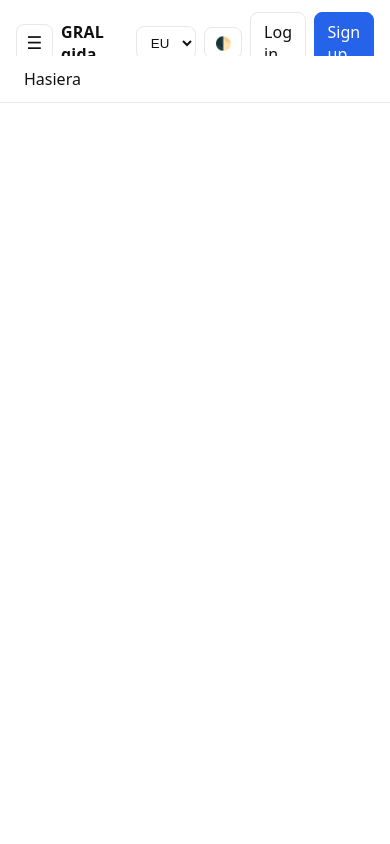
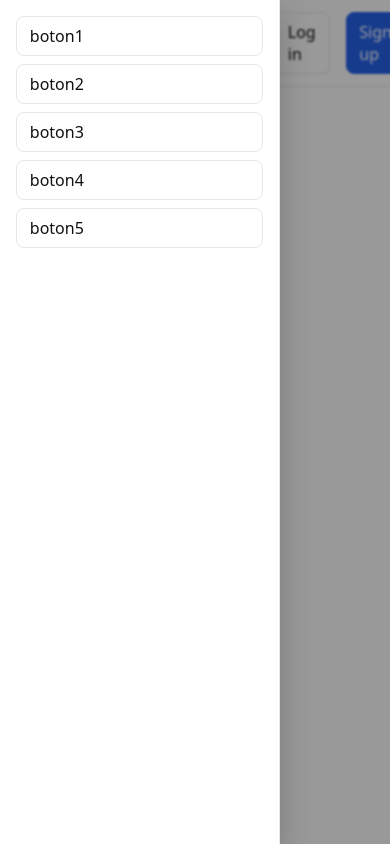
Before and after one commit to Ivangb-626/PKEmobile, a plain HTML site: page header.html in a window 390 px wide. Both pictures are taken after a click on the button "Menu". Drawn offline with Linux system fonts and the light colour scheme.

Commit message:
Menu hamburguesa

```diff
--- a/estiloak.css
+++ b/estiloak.css
@@ -5,22 +5,23 @@ body { margin:0; font-family: system-ui, -apple-system, Segoe UI, Roboto, Ubuntu
 a { color: inherit; text-decoration: none; }
 /* Header */
 .site-header { position: sticky; top:0; z-index:50; background: var(--bg); border-bottom: 1px solid var(--border); }
-.header-inner { max-width: 1080px; margin: 0 auto; padding: 0.75rem 1rem; display:flex; align-items:center; justify-content: space-between; gap:1rem; }
+.header-inner { max-width: 1080px; margin: 0 auto; padding: 0.75rem 1rem; display:flex; align-items:center; justify-content: space-between; gap:2rem; }
+/* Slightly shift header content to the right for full-screen visibility */
+.header-inner { padding: 0.75rem 1rem; justify-content: space-between; }
 .brand { font-weight: 700; letter-spacing: .2px; }
-.left { display:flex; align-items:center; gap:.5rem; }
-.nav-links { display:flex; align-items:center; gap:1rem; }
+.left { display:flex; align-items:center; gap:1rem; }
+.nav-links { display:flex; align-items:center; gap:1.25rem; }
 .nav-links a { padding:.25rem .5rem; border-radius:.375rem; }
 .nav-links a:hover { background: var(--border); }
-.actions { display:flex; align-items:center; gap:.5rem; }
+.actions { display:flex; align-items:center; gap:1rem; }
 .btn { padding:.5rem .8rem; border:1px solid var(--border); border-radius:.5rem; background: transparent; color: var(--fg); display:inline-block; }
 .btn.primary { background: var(--primary); color: white; border-color: var(--primary); }
 .btn:hover { filter: brightness(1.05); }
 .icon-btn { border:1px solid var(--border); background: transparent; color: var(--fg); border-radius:.5rem; padding:.45rem .6rem; cursor:pointer; }
 select { background: transparent; color: var(--fg); border:1px solid var(--border); border-radius:.5rem; padding:.45rem .6rem; }
 /* Mobile menu */
-#menuBtn { display:none; font-size:1.1rem; }
+#menuBtn { display:inline-block; font-size:1.1rem; }
 @media (max-width: 768px) {
-    #menuBtn { display:inline-block; }
     .nav-links { display:none; position: absolute; top: 56px; left:0; right:0; background: var(--bg); border-bottom:1px solid var(--border); padding: .5rem 1rem; flex-direction: column; align-items: flex-start; }
     .nav-links.open { display:flex; }
 }
@@ -34,3 +35,9 @@ select { background: transparent; color: var(--fg); border:1px solid var(--borde
 .footer-row { display:flex; justify-content:center; align-items:center; flex-wrap:wrap; gap:.5rem .75rem; padding:.25rem 0; text-align:center; }
 .site-footer a { color: var(--primary); text-decoration: underline; }
 .site-footer a:hover { filter: brightness(1.1); text-decoration-thickness: 2px; }
+/* Side menu (hamburger drawer) */
+.backdrop { position: fixed; inset: 0; background: rgba(0,0,0,.4); backdrop-filter: blur(1px); z-index: 70; }
+.side-menu { position: fixed; top: 0; left: 0; height: 100%; width: 280px; max-width: 80%; background: var(--bg); border-right: 1px solid var(--border); box-shadow: 0 10px 30px rgba(0,0,0,.2); transform: translateX(-100%); transition: transform .25s ease; z-index: 80; }
+.side-menu.open { transform: translateX(0); }
+.side-menu-inner { display: flex; flex-direction: column; gap: .5rem; padding: 1rem; }
+.side-menu .btn { display: block; width: 100%; text-align: left; }
--- a/header.html
+++ b/header.html
@@ -26,6 +26,16 @@
           <a href="#" id="signupBtn" class="btn primary" data-i18n="auth.signup">Sign up</a>
         </div>
       </div>
+      <div id="backdrop" class="backdrop" hidden></div>
+      <aside id="sideMenu" class="side-menu" aria-hidden="true">
+        <div class="side-menu-inner">
+          <a href="" class="btn">boton1</a>
+          <a href="" class="btn">boton2</a>
+          <a href="" class="btn">boton3</a>
+          <a href="" class="btn">boton4</a>
+          <a href="" class="btn">boton5</a>
+        </div>
+      </aside>
     </header>
 
     <script>
@@ -39,6 +49,8 @@
         var loginBtn = document.getElementById('loginBtn');
         var signupBtn = document.getElementById('signupBtn');
         var subtitle = document.getElementById('subtitle');
+        var sideMenu = document.getElementById('sideMenu');
+        var backdrop = document.getElementById('backdrop');
 
         var dict = {
           es: {
@@ -78,10 +90,23 @@
           try { localStorage.setItem('theme', isDark ? 'dark' : 'light'); } catch (e) {}
         });
 
+        function openMenu() {
+          sideMenu.classList.add('open');
+          backdrop.hidden = false;
+          menuBtn.setAttribute('aria-expanded', 'true');
+          sideMenu.setAttribute('aria-hidden', 'false');
+        }
+        function closeMenu() {
+          sideMenu.classList.remove('open');
+          backdrop.hidden = true;
+          menuBtn.setAttribute('aria-expanded', 'false');
+          sideMenu.setAttribute('aria-hidden', 'true');
+        }
         menuBtn.addEventListener('click', function() {
-          var isOpen = nav.classList.toggle('open');
-          menuBtn.setAttribute('aria-expanded', String(isOpen));
+          if (sideMenu.classList.contains('open')) closeMenu(); else openMenu();
         });
+        backdrop.addEventListener('click', closeMenu);
+        window.addEventListener('keydown', function(e){ if (e.key === 'Escape') closeMenu(); });
 
         langSelect.addEventListener('change', function() {
           var lng = langSelect.value;
```
Also changed, not shown: footer.html (+1 -1 lines).
